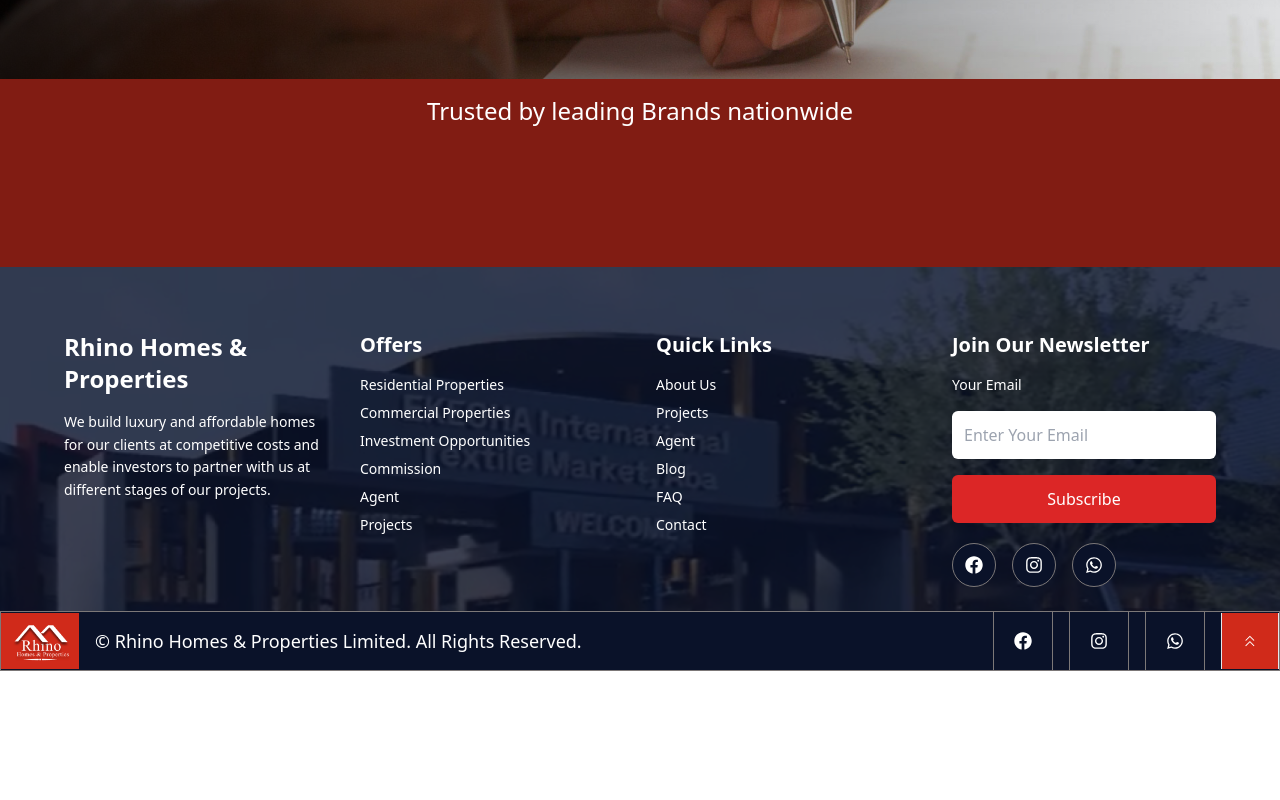
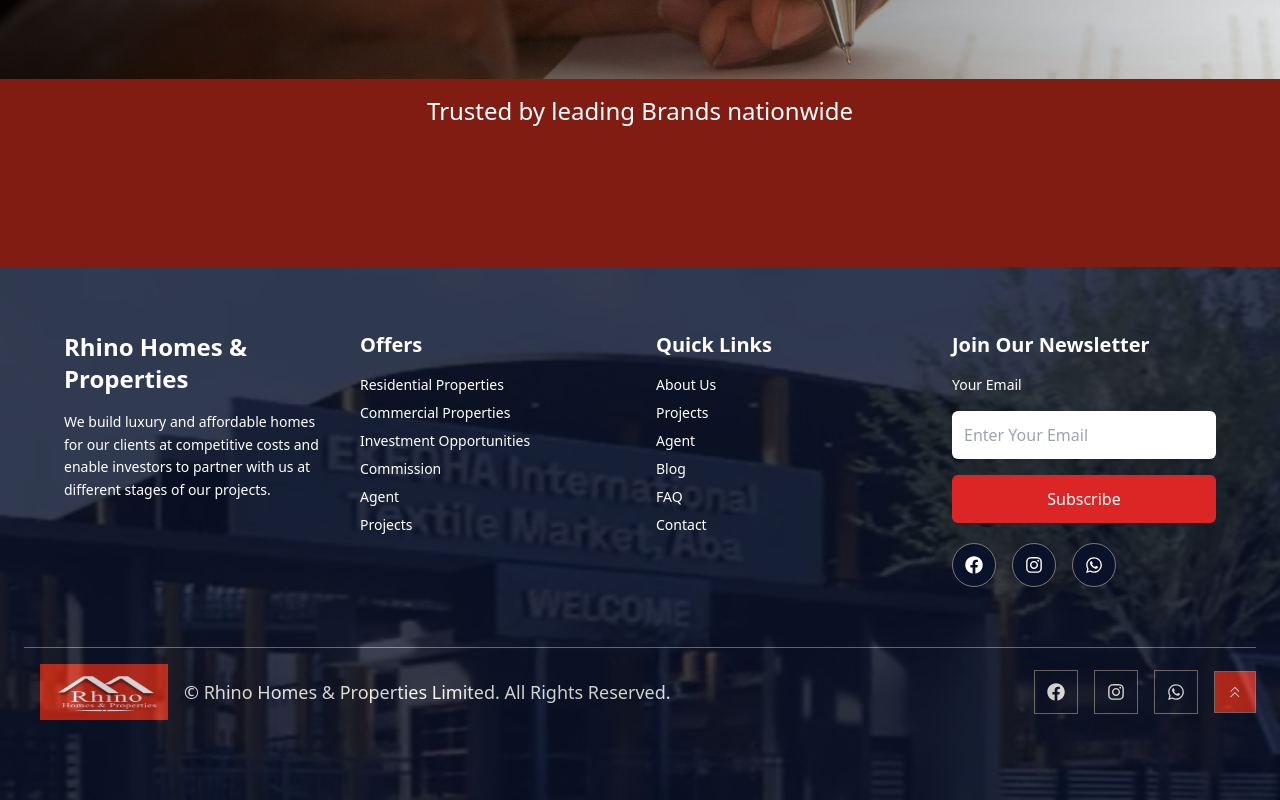
Before and after one commit to Ritephase1/rhp-website-fe, a Next.js app: page /agent in a window 1280 px wide. Shown: the part 4411-5211 px from the top of the page. Before the commit the page ends 5082 px from the top, so only its background shows below. Built offline with nearby package versions, Linux system fonts and the light colour scheme.

Commit message:
Fix a bit on the footer

```diff
--- a/src/components/Footer.js
+++ b/src/components/Footer.js
@@ -5,12 +5,13 @@
 import Link from "next/link"; // Import Link from next/link
 
 export default function Footer() {
-  const scrollToTop = () => {
+  const handleScrollToTop = () => {
     window.scrollTo({
       top: 0,
       behavior: "smooth",
     });
   };
+
   return (
     <footer
       className="relative text-white px-6 py-10 md:py-16"
@@ -123,13 +124,16 @@
           </ul>
         </div>
       </div>
-
       {/* Footer Bottom */}
-      <div className="bg-[#0A1229]  border border-t border-[#7C7878] text-white mt-10 flex flex-col md:flex-row md:justify-between items-center absolute bottom-0 left-0 w-full">
+      <div className="bg-[#0A1229] border-t border-[#7C7878] text-white mt-10 flex flex-col md:flex-row justify-between items-center bottom-0 left-0 right-0">
         {/* Logo and Rights */}
-        <div className="flex items-center space-x-4">
+        <div className="flex flex-col md:flex-row items-center md:space-x-4 space-y-2 md:space-y-0 p-4">
           <div className="bg-[#D02A1A] p-2">
-            <img src="/icons/white_logo.png" alt="logo" className="w-35 h-10" />
+            <img
+              src="/icons/white_logo.png"
+              alt="logo"
+              className="w-28 h-8 md:w-35 md:h-10"
+            />
           </div>
           <p className="text-sm md:text-lg text-center md:text-left">
             © Rhino Homes & Properties Limited. All Rights Reserved.
@@ -137,17 +141,20 @@
         </div>
 
         {/* Social Links */}
-        <ul className="flex justify-center items-center space-x-4">
-          <li className="p-5 bg-[#0A1229] border-r border-l border-[#7C7878]">
+        <ul className="flex flex-wrap justify-center items-center md:space-x-4">
+          <li className="p-3 bg-[#0A1229] border border-[#7C7878]">
             <FaFacebook className="text-white text-lg" />
           </li>
-          <li className="p-5 bg-[#0A1229] border-r border-l border-[#7C7878]">
+          <li className="p-3 bg-[#0A1229] border border-[#7C7878]">
             <FaInstagram className="text-white text-lg" />
           </li>
-          <li className="p-5 bg-[#0A1229] border-r border-l  border-[#7C7878] ">
+          <li className="p-3 bg-[#0A1229] border border-[#7C7878]">
             <FaWhatsapp className="text-white text-lg" />
           </li>
-          <li className="p-5 bg-[#D02A1A] border-r border-l">
+          <li
+            onClick={handleScrollToTop}
+            className="p-3 bg-[#D02A1A] border border-[#7C7878] cursor-pointer"
+          >
             <img src="/icons/move_up.png" alt="go up" className="w-4 h-4" />
           </li>
         </ul>
--- a/src/components/HowToBecomeAgent.js
+++ b/src/components/HowToBecomeAgent.js
@@ -79,7 +79,7 @@
           {points.map((point, index) => (
             <div
               key={index}
-              className="group border-gray-300 p-6 bg-white shadow hover:shadow-md transition border-red-800 border-b-4 hover:border-white hover:bg-[#7D1910F7]"
+              className="group border-gray-300 p-6 bg-white shadow hover:shadow-md transition border-red-800 shadow-xl border-b-4 hover:border-white hover:bg-[#7D1910F7]"
             >
               <div className="grid grid-cols-3 items-center">
                 {/* Icon aligned to the left */}
```
